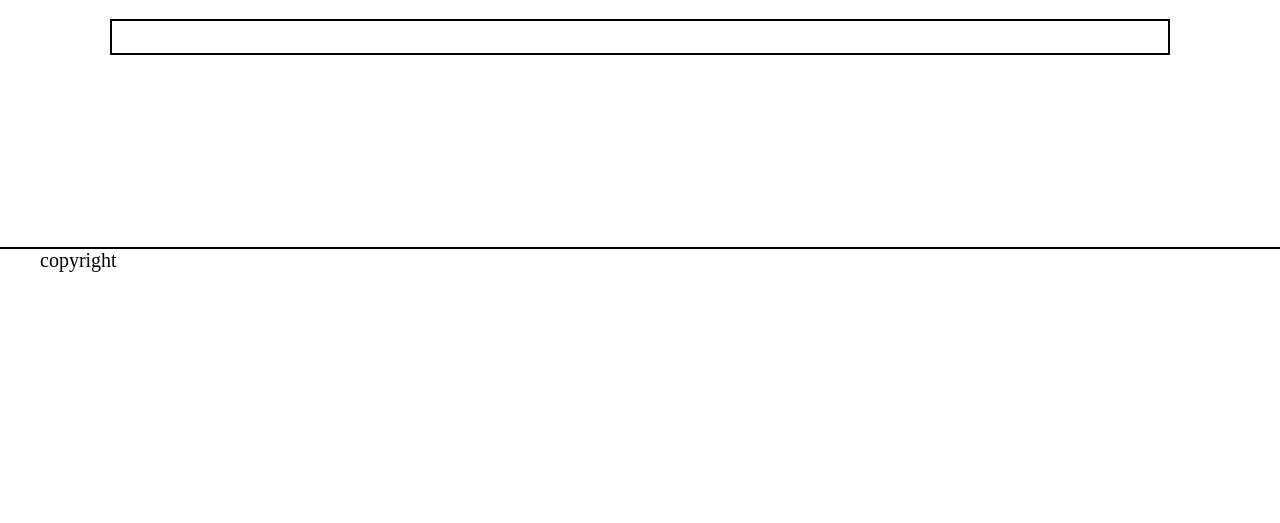
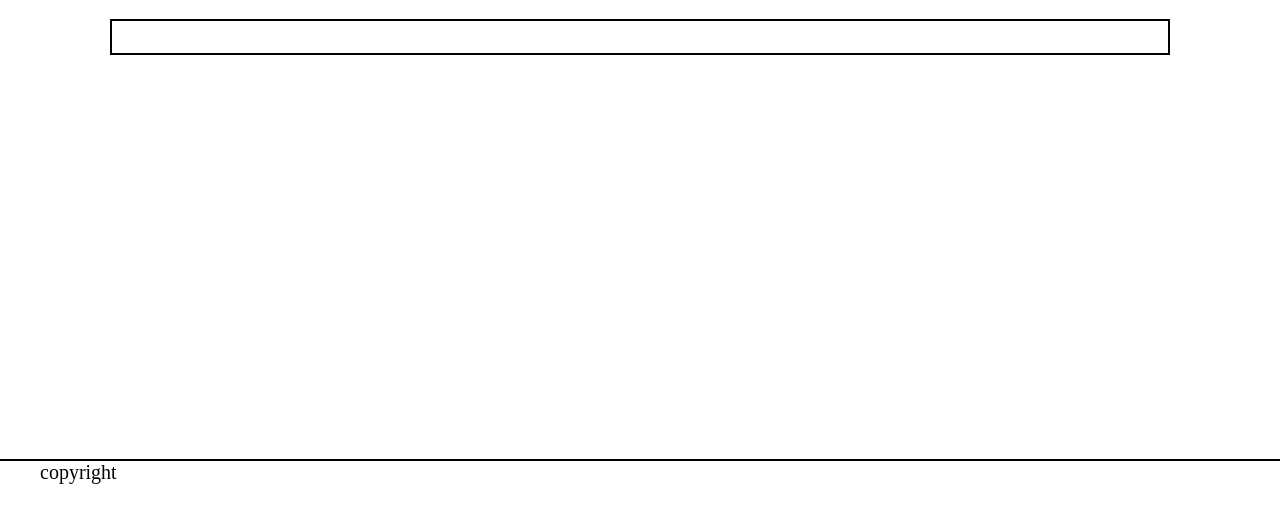
Before and after one commit to stephenkati/Awesome-books-ES6, a website with bundled scripts: page index.html in a window 1280 px wide. Shown: the part 197-720 px from the top of the page. Built offline with nearby package versions, Linux system fonts and the light colour scheme.

Commit message:
Update style

```diff
--- a/index.css
+++ b/index.css
@@ -59,6 +59,7 @@
 
 .all-books {
   width: 100vw;
+  min-height: 41vh;
   display: flex;
   flex-direction: column;
   align-items: center;
```
